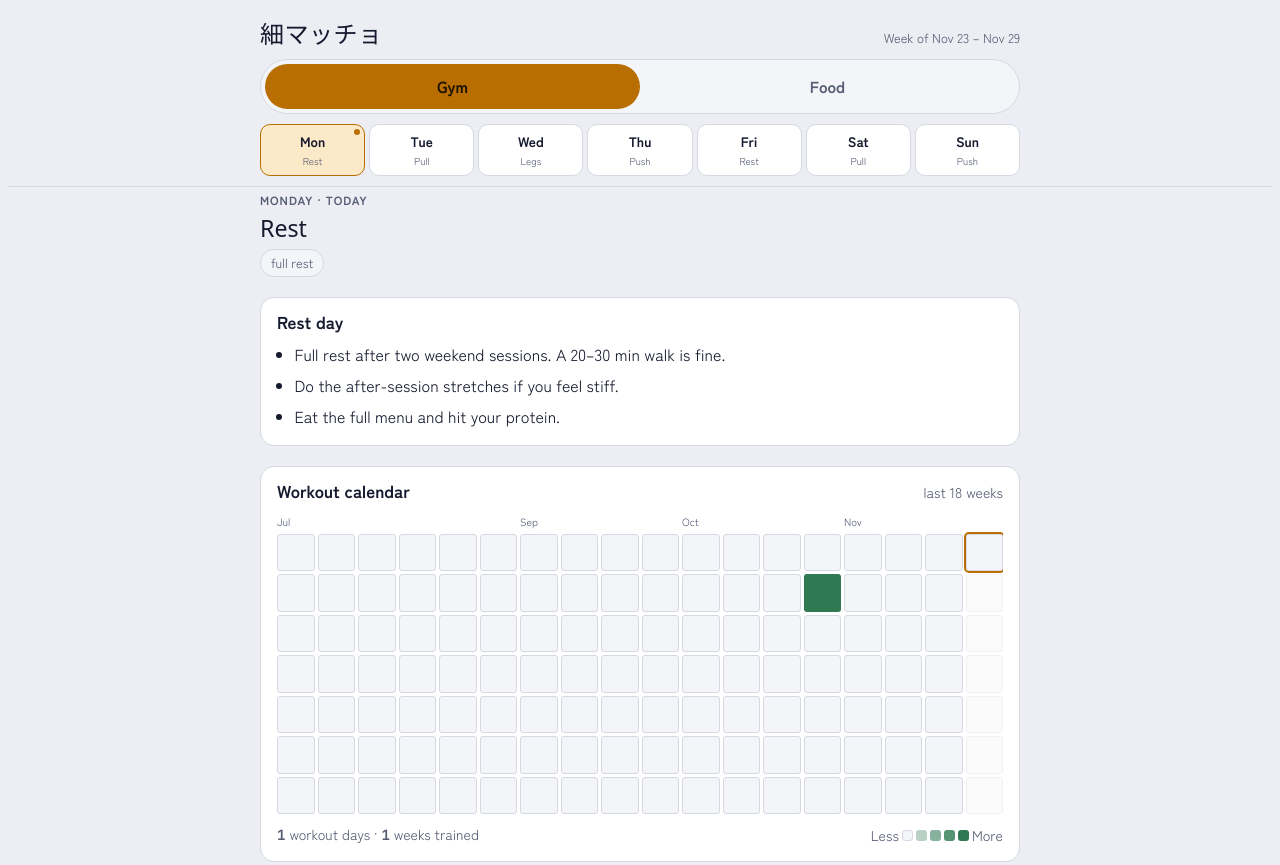
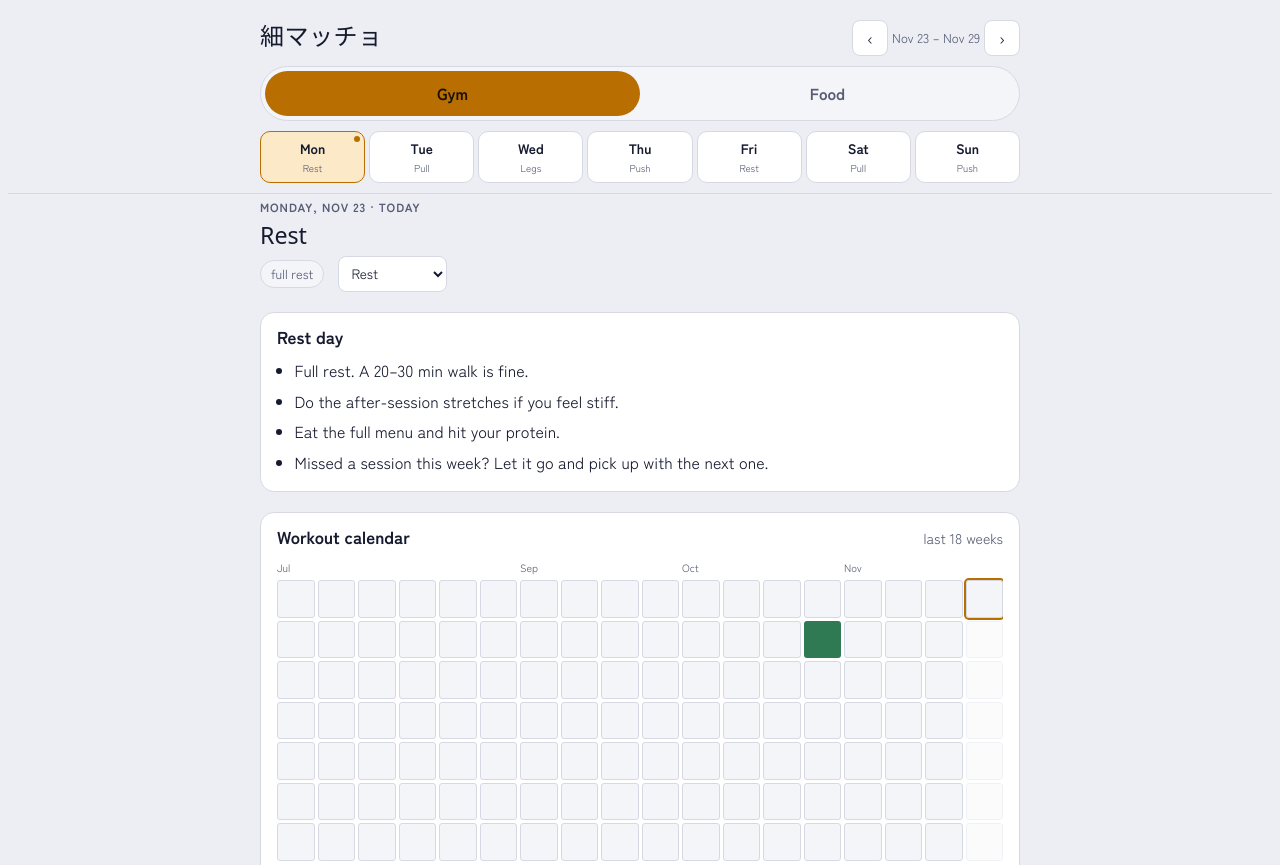
Before and after one commit to OrigamiPaper225/hosomacho, a plain HTML site: page index.html in a window 1280 px wide. Shown: the top 865 px of the page. Drawn offline with Linux system fonts and the light colour scheme; a web font is replaced by a local one.

Commit message:
Week navigation, per-day session picker, leg press and barbell deadlift on leg day
Co-Authored-By: Claude Sonnet 5.5 <noreply@anthropic.com>

```diff
--- a/index.html
+++ b/index.html
@@ -77,13 +77,18 @@ header {
 .head-in { max-width: 760px; margin: 0 auto; width: 100%; display: grid; gap: 10px; }
 .brand { display: flex; align-items: baseline; justify-content: space-between; gap: 12px; }
 .brand h1 { font-family: var(--f-display); font-weight: 400; font-size: 1.5rem; letter-spacing: .02em; }
-.brand span { font-size: .8rem; color: var(--muted); }
+.brand #weekLabel { font-size: .8rem; color: var(--muted); }
 .seg { display: grid; grid-template-columns: 1fr 1fr; background: var(--surface-2); border: 1px solid var(--line); border-radius: 999px; padding: 4px; }
 .seg button {
   font: inherit; font-weight: 700; border: 0; border-radius: 999px; padding: 10px 0; min-height: 44px;
   background: transparent; color: var(--muted); cursor: pointer;
 }
 .seg button[aria-selected="true"] { background: var(--accent); color: var(--on-accent); }
+.weeknav { display: flex; align-items: center; gap: 4px; }
+.weeknav button { font: inherit; border: 1px solid var(--line); background: var(--surface); color: var(--ink); border-radius: 8px; min-width: 36px; min-height: 36px; cursor: pointer; }
+.weeknav button.now { padding: 0 10px; font-size: .75rem; color: var(--muted); }
+.weeknav button[hidden] { display: none; }
+.sess { font: inherit; font-size: .85rem; border: 1px solid var(--line); background: var(--surface); color: var(--ink); border-radius: 8px; padding: 4px 8px; min-height: 36px; }
 .days { display: grid; grid-template-columns: repeat(7, 1fr); gap: 4px; }
 .days button {
   font: inherit; border: 1px solid var(--line); background: var(--surface); color: var(--ink);
@@ -222,7 +227,7 @@ footer { font-size: .78rem; color: var(--muted); display: grid; gap: 6px; }
 
 <header>
   <div class="head-in">
-    <div class="brand"><h1>細マッチョ</h1><span id="weekLabel"></span></div>
+    <div class="brand"><h1>細マッチョ</h1><div class="weeknav"><button type="button" id="wkPrev" aria-label="Previous week">‹</button><span id="weekLabel"></span><button type="button" id="wkNext" aria-label="Next week">›</button><button type="button" class="now" id="wkNow" hidden>This week</button></div></div>
     <div class="seg" role="tablist" aria-label="Section">
       <button role="tab" id="tab-gym" aria-controls="gym" aria-selected="true" data-tab="gym">Gym</button>
       <button role="tab" id="tab-food" aria-controls="food" aria-selected="false" data-tab="food">Food</button>
@@ -372,12 +377,12 @@ const EX = {
     cue: "Rope on the low pulley, thumbs up. Elbows pinned to your sides, curl, then lower for a 2-second count." },
   wristExt:    { name: "Dumbbell wrist extension", img: "wrist-ext", yt: "N284Q08Ne2g", short: true,
     cue: "Forearm on your thigh or a bench, palm down, wrist past the edge. Lift the back of the hand up, lower slowly. Light weight, full range." },
-  boxSquat:    { name: "Barbell box squat", img: "box-squat", yt: "1SgHKc5tImQ",
-    cue: "Bar on upper back in a rack with safety pins set. Sit back onto a box at or a little above knee height, touch it lightly without relaxing, stand up. The box caps depth, which keeps knee load down. Raise the box if your knees ache." },
+  legPress:    { name: "Leg press", img: "leg-press", yt: "26DciWnfbRg", short: true,
+    cue: "Feet high and shoulder-width on the platform so the knees bend less. Lower only until the knees reach about 90° (shallower if they ache), back flat on the pad, don't lock out the knees. Stop a set if the knees hurt." },
   legCurl:     { name: "Seated leg curl", img: "seated-leg-curl", yt: "7PE3MlvGAts", short: true,
     cue: "Line the machine pivot up with your knee. Smooth curl, slow return." },
-  bbRdl:       { name: "Barbell Romanian deadlift", img: "bb-rdl", yt: "lDoRchHPsaI", short: true,
-    cue: "Bar starts at the hips. Soft knees, push hips back, bar slides down your thighs. Stop when the hamstrings are tight (around the knees for most people), not as low as possible. Back stays flat." },
+  bbDeadlift:  { name: "Barbell deadlift", img: "bb-deadlift", yt: "xNwpvDuZJ3k", short: true,
+    cue: "Bar over mid-foot, shins close to the bar. Hinge down, grip just outside the legs, chest up, back flat. Push the floor away and keep the bar dragging up your legs. Start light and stop a set when your back rounds." },
   legExt:      { name: "Leg extension", img: "leg-extension", yt: "Tae3aeJe5Ks", short: true,
     cue: "Knee lined up with the machine pivot. Squeeze at the top for 1 s, lower slowly. Weak knees: lighter weight, slow reps, and only the range that feels fine." },
   calfPress:   { name: "Calf raise on the leg press", img: "calf-press", yt: "DqT1h2_hQJ4", short: true,
@@ -408,21 +413,25 @@ const COOLDOWN = [
 ];
 const PUSH = [["chestPress", 3, "8–12"], ["cableFly", 2, "12–15 / side"], ["lateral", 3, "12–15 / side"], ["overhead", 3, "10–15"], ["abMachine", 3, "10–15"]];
 const PULL = core => [["latRow", 3, "10–12 / side"], ["pulldown", 3, "8–12"], ["facePull", 2, "12–15"], ["curl", 3, "10–15"], ["hammer", 2, "10–15"], ["wristExt", 2, "15–20"], ["hang", 2, "20–30 s"], core];
-/* Weekdays carry the rest days; the weekend has more time for the gym. */
+const SESSIONS = {
+  rest:  { title: "Rest",         sub: "Rest", time: "full rest", ex: [] },
+  pullA: { title: "Pull A",       sub: "Pull", time: "50–60 min", ex: PULL(["deadBug", 2, "8–10 / side"]) },
+  pullB: { title: "Pull B",       sub: "Pull", time: "50–60 min", ex: PULL(["pallof", 2, "10 / side"]) },
+  push:  { title: "Push + abs",   sub: "Push", time: "50–60 min", ex: PUSH },
+  legs:  { title: "Legs",         sub: "Legs", time: "45–55 min",
+    ex: [["legPress", 3, "8–12"], ["bbDeadlift", 3, "5–8"], ["legCurl", 3, "10–15"], ["legExt", 2, "12–15"], ["calfPress", 3, "12–20"]] }
+};
+/* Default week; any date can be switched to another session (hist.plan[date]). Weekdays carry the rest days. */
 const DAYS = [
-  { key: "mon", short: "Mon", name: "Monday",    title: "Rest", sub: "Rest", time: "full rest", ex: [] },
-  { key: "tue", short: "Tue", name: "Tuesday",   title: "Pull A", sub: "Pull", time: "50–60 min", ex: PULL(["deadBug", 2, "8–10 / side"]) },
-  { key: "wed", short: "Wed", name: "Wednesday", title: "Legs", sub: "Legs", time: "45–55 min",
-    ex: [["boxSquat", 3, "6–10"], ["bbRdl", 3, "8–10"], ["legCurl", 3, "10–15"], ["legExt", 2, "12–15"], ["calfPress", 3, "12–20"]] },
-  { key: "thu", short: "Thu", name: "Thursday",  title: "Push A + abs", sub: "Push", time: "50–60 min", ex: PUSH },
-  { key: "fri", short: "Fri", name: "Friday",    title: "Rest", sub: "Rest", time: "full rest", ex: [] },
-  { key: "sat", short: "Sat", name: "Saturday",  title: "Pull B", sub: "Pull", time: "50–60 min", ex: PULL(["pallof", 2, "10 / side"]) },
-  { key: "sun", short: "Sun", name: "Sunday",    title: "Push B + abs", sub: "Push", time: "50–60 min", ex: PUSH }
+  { key: "mon", short: "Mon", name: "Monday",    def: "rest" },
+  { key: "tue", short: "Tue", name: "Tuesday",   def: "pullA" },
+  { key: "wed", short: "Wed", name: "Wednesday", def: "legs" },
+  { key: "thu", short: "Thu", name: "Thursday",  def: "push" },
+  { key: "fri", short: "Fri", name: "Friday",    def: "rest" },
+  { key: "sat", short: "Sat", name: "Saturday",  def: "pullB" },
+  { key: "sun", short: "Sun", name: "Sunday",    def: "push" }
 ];
-const REST_TEXT = {
-  mon: ["Full rest after two weekend sessions. A 20–30 min walk is fine.", "Do the after-session stretches if you feel stiff.", "Eat the full menu and hit your protein."],
-  fri: ["Rest before the weekend sessions. A relaxed walk is fine.", "Check you have food for the weekend; batch prep is Sunday after the gym.", "Missed a session this week? Let it go and pick up with the next one."]
-};
+const REST_TEXT = ["Full rest. A 20–30 min walk is fine.", "Do the after-session stretches if you feel stiff.", "Eat the full menu and hit your protein.", "Missed a session this week? Let it go and pick up with the next one."];
 
 const MEALS = {
   eggs:    { name: "Eggs on rice", img: "eggs", time: "8 min", p: 16,
@@ -556,9 +565,9 @@ const EVIDENCE = [
     d: "Machine chest press 3 sets + single-arm cable fly 2 sets, twice a week = 10 chest sets. No bench needed.",
     src: [["Haugen et al., BMC Sports Sci Med Rehabil 2023", "https://pmc.ncbi.nlm.nih.gov/articles/PMC10426227/"]] },
   { t: "Weak knees",
-    e: "Knee joint forces rise as the knee bends and peak near the deepest point of a squat. Squats load the knee more than the leg press at the same depth.",
-    r: "Swapping machines doesn't fix sore knees; controlling depth does. Hip-hinge moves (RDL, leg curl) load the knee very little.",
-    d: "Box squat to a box at or above knee height, barbell RDL for the back of the legs, calf raises with straight knees. If knees still hurt, see a physio.",
+    e: "Knee joint forces rise as the knee bends and peak near the deepest point of a squat. Squats load the knee more than the leg press at the same depth, so the leg press at a limited depth is a fair choice.",
+    r: "Swapping machines doesn't fix sore knees; controlling depth does. Hip-hinge moves (deadlift, leg curl) load the knee very little.",
+    d: "Leg press with feet high and depth capped near 90°, barbell deadlift for the back of the legs, calf raises with straight knees. If knees still hurt, see a physio.",
     src: [["Escamilla 2001, Med Sci Sports Exerc", "https://pubmed.ncbi.nlm.nih.gov/11194098/"]] },
   { t: "Abs",
     e: "In a 6-week trial, people doing ab exercises 5 days a week lost no more belly fat than a group that didn't. Spot reduction doesn't work.",
@@ -595,8 +604,8 @@ const FOOD_CREDITS = [
 ];
 
 /* ---------- state ---------- */
-/* v4: exercise order changed again, so older set ticks no longer line up. */
-const STORE_KEY = "hosomacho_v5";
+/* v6: ticks are keyed by date (not weekday) so past weeks stay editable. Bump when exercise order changes. */
+const STORE_KEY = "hosomacho_v6";
 const GROC_KEY = "hosomacho_grocery_v2";
 /* Never reset: sets[date] = sets ticked that day (heatmap); lifts[exId] = [{d, w, r}] one entry per date. */
 const HIST_KEY = "hosomacho_history_v1";
@@ -607,15 +616,16 @@ function mondayOf(d) {
 }
 const ymd = d => `${d.getFullYear()}-${String(d.getMonth() + 1).padStart(2, "0")}-${String(d.getDate()).padStart(2, "0")}`;
 const thisMonday = mondayOf(new Date());
-const weekId = ymd(thisMonday);
+let weekOffset = 0;
+const viewMonday = () => { const d = new Date(thisMonday); d.setDate(d.getDate() + weekOffset * 7); return d; };
 function load(key, fallback) {
   try { const v = JSON.parse(localStorage.getItem(key)); return v ?? fallback; } catch { return fallback; }
 }
 function save(key, v) { try { localStorage.setItem(key, JSON.stringify(v)); } catch {} }
 let state = load(STORE_KEY, null);
-if (!state || state.week !== weekId) state = { week: weekId, gym: {}, food: {}, tab: state?.tab || "gym" };
+if (!state) state = { gym: {}, food: {}, tab: load("hosomacho_v5", null)?.tab || "gym" };
 let hist = load(HIST_KEY, {});
-hist.sets ||= {}; hist.lifts ||= {};
+hist.sets ||= {}; hist.lifts ||= {}; hist.plan ||= {};
 /* Sessions trained before the history log existed. */
 const PAST_SESSIONS = { "2026-10-27": 20 };
 for (const [d, n] of Object.entries(PAST_SESSIONS)) hist.sets[d] ??= n;
@@ -624,10 +634,14 @@ let groc = load(GROC_KEY, {});
 const todayKey = DAYS[(new Date().getDay() + 6) % 7].key;
 let day = todayKey;
 function dateOf(key) {
-  const d = new Date(thisMonday);
+  const d = viewMonday();
   d.setDate(d.getDate() + DAYS.findIndex(x => x.key === key));
   return ymd(d);
 }
+
+const isToday = key => weekOffset === 0 && key === todayKey;
+const sessionOf = key => hist.plan[dateOf(key)] || DAYS.find(x => x.key === key).def;
+const dayInfo = key => ({ ...DAYS.find(x => x.key === key), ...SESSIONS[sessionOf(key)] });
 
 const $ = (s, r = document) => r.querySelector(s);
 const esc = s => String(s).replace(/[&<>"]/g, c => ({ "&": "&amp;", "<": "&lt;", ">": "&gt;", '"': "&quot;" }[c]));
@@ -642,18 +656,23 @@ function imgFail(img, text) {
 /* ---------- header ---------- */
 function renderDays() {
   const fmt = new Intl.DateTimeFormat(undefined, { month: "short", day: "numeric" });
-  const end = new Date(thisMonday); end.setDate(end.getDate() + 6);
-  $("#weekLabel").textContent = `Week of ${fmt.format(thisMonday)} – ${fmt.format(end)}`;
-  $("#days").innerHTML = DAYS.map(d => `
-    <button type="button" data-day="${d.key}" aria-pressed="${d.key === day}" class="${d.key === todayKey ? "today" : ""}"
-      aria-label="${d.name}: ${d.title}${d.key === todayKey ? " (today)" : ""}">
+  const mon = viewMonday(), end = new Date(mon); end.setDate(end.getDate() + 6);
+  $("#weekLabel").textContent = `${fmt.format(mon)} – ${fmt.format(end)}`;
+  $("#wkNow").hidden = weekOffset === 0;
+  $("#days").innerHTML = DAYS.map(x => { const d = dayInfo(x.key); return `
+    <button type="button" data-day="${d.key}" aria-pressed="${d.key === day}" class="${isToday(d.key) ? "today" : ""}"
+      aria-label="${d.name}: ${d.title}${isToday(d.key) ? " (today)" : ""}">
       <b>${d.short}</b><small>${d.sub}</small>
-    </button>`).join("");
+    </button>`; }).join("");
 }
+function renderAll() { renderDays(); renderGym(); renderFood(); }
 $("#days").addEventListener("click", e => {
   const b = e.target.closest("[data-day]"); if (!b) return;
-  day = b.dataset.day; renderDays(); renderGym(); renderFood();
+  day = b.dataset.day; renderAll();
 });
+$("#wkPrev").addEventListener("click", () => { weekOffset--; renderAll(); });
+$("#wkNext").addEventListener("click", () => { weekOffset++; renderAll(); });
+$("#wkNow").addEventListener("click", () => { weekOffset = 0; day = todayKey; renderAll(); });
 document.querySelectorAll("[data-tab]").forEach(b => b.addEventListener("click", () => setTab(b.dataset.tab)));
 function setTab(t) {
   state.tab = t; save(STORE_KEY, state);
@@ -664,28 +683,29 @@ function setTab(t) {
 /* ---------- gym ---------- */
 function renderGym() {
   renderGymHead();
-  const d = DAYS.find(x => x.key === day);
-  const done = state.gym[day] || {};
+  const d = dayInfo(day);
+  const done = state.gym[dateOf(day)] || {};
   if (!d.ex.length) {
     $("#gymList").innerHTML = `<div class="ex"><div class="body"><h3>Rest day</h3>
-      <ul class="clean">${REST_TEXT[d.key].map(t => `<li>${t}</li>`).join("")}</ul></div></div>`;
+      <ul class="clean">${REST_TEXT.map(t => `<li>${t}</li>`).join("")}</ul></div></div>`;
     return;
   }
   renderGymList(d, done);
 }
 function renderGymHead() {
-  const d = DAYS.find(x => x.key === day);
-  const done = state.gym[day] || {};
+  const d = dayInfo(day);
+  const done = state.gym[dateOf(day)] || {};
   /* Optional lifts don't count toward the day's total, so skipping them still completes the day. */
   const req = d.ex.map((e, i) => [e, i]).filter(([[id]]) => !EX[id].optional);
   const total = req.reduce((n, [[, s]]) => n + s, 0);
   const count = req.reduce((n, [[, s], i]) => n + Array.from({ length: s }, (_, k) => done[`${i}.${k}`]).filter(Boolean).length, 0);
   const pct = total ? Math.round(count / total * 100) : 0;
   $("#gymHead").innerHTML = `
-    <span class="label">${d.name}${d.key === todayKey ? " · today" : ""}</span>
+    <span class="label">${d.name}, ${fmtShort.format(parseYmd(dateOf(day)))}${isToday(d.key) ? " · today" : ""}</span>
     <h2>${esc(d.title)}</h2>
     <div class="row">
       <span class="chip">${d.time}</span>
+      <select class="sess" id="sessPick" aria-label="Session for this day">${Object.entries(SESSIONS).map(([k, v]) => `<option value="${k}"${k === sessionOf(day) ? " selected" : ""}>${v.title}</option>`).join("")}</select>
       ${total ? `<span class="chip ${count === total ? "done" : ""}" id="gymCount"><span class="mono">${count}/${total}</span> sets done</span>` : ""}
     </div>
     ${total ? `<div class="bar" aria-hidden="true"><i style="width:${pct}%"></i></div>` : ""}`;
@@ -716,10 +736,20 @@ function renderGymList(d, done) {
   }).join("");
   $("#gymList").querySelectorAll("[data-reel]").forEach(m => { imgFail(m.querySelector("img"), EX[m.dataset.reel].name); reelObserver.observe(m); });
 }
+$("#gymHead").addEventListener("change", e => {
+  if (e.target.id !== "sessPick") return;
+  const k = e.target.value, date = dateOf(day);
+  if (k === sessionOf(day)) return;
+  if (hist.sets[date] && !confirm("Changing the session clears the sets ticked on this day. Continue?")) { renderGymHead(); return; }
+  delete state.gym[date]; delete hist.sets[date];
+  if (k === DAYS.find(x => x.key === day).def) delete hist.plan[date]; else hist.plan[date] = k;
+  save(STORE_KEY, state); save(HIST_KEY, hist);
+  renderAll(); renderHeat();
+});
 $("#gymList").addEventListener("click", e => {
   const s = e.target.closest("[data-set]");
   if (s) {
-    const m = (state.gym[day] ||= {});
+    const m = (state.gym[dateOf(day)] ||= {});
     m[s.dataset.set] = !m[s.dataset.set];
     save(STORE_KEY, state);
     s.setAttribute("aria-pressed", m[s.dataset.set]);
@@ -825,9 +855,10 @@ $("#bkRestore").addEventListener("click", () => {
     for (const e of log) byDate[e.d] = e;
     hist.lifts[id] = Object.values(byDate).sort((a, b) => a.d < b.d ? -1 : 1);
   }
+  Object.assign(hist.plan, data.hist.plan || {});
   Object.assign(groc, data.groc || {});
   save(HIST_KEY, hist); save(GROC_KEY, groc);
-  renderHeat(); renderGym(); renderGroc();
+  renderHeat(); renderAll(); renderGroc();
   $("#bkIn").value = "";
   bkSay(`Restored ${Object.keys(data.hist.sets).length} workout days.`);
 });
@@ -872,14 +903,14 @@ $("#gymList").addEventListener("click", e => {
 
 /* ---------- food ---------- */
 function renderFood() {
-  const d = DAYS.find(x => x.key === day);
+  const d = dayInfo(day);
   const menu = MENU[day];
-  const eaten = state.food[day] || {};
+  const eaten = state.food[dateOf(day)] || {};
   const protein = menu.reduce((n, [, id]) => n + MEALS[id].p, 0);
   const count = menu.filter((_, i) => eaten[i]).length;
   const got = menu.reduce((n, [, id], i) => n + (eaten[i] ? MEALS[id].p : 0), 0);
   $("#foodHead").innerHTML = `
-    <span class="label">${d.name}${d.key === todayKey ? " · today" : ""} · ${esc(d.title)} day</span>
+    <span class="label">${d.name}${isToday(d.key) ? " · today" : ""} · ${esc(d.title)} day</span>
     <h2>What you eat today</h2>
     <div class="row">
       <span class="chip accent">Plan: ~<span class="mono">${protein}</span> g protein</span>
@@ -923,7 +954,7 @@ function renderFood() {
 }
 $("#mealList").addEventListener("click", e => {
   const b = e.target.closest("[data-eat]"); if (!b) return;
-  const m = (state.food[day] ||= {});
+  const m = (state.food[dateOf(day)] ||= {});
   m[b.dataset.eat] = !m[b.dataset.eat];
   save(STORE_KEY, state);
   const open = [...$("#mealList").querySelectorAll("details")].map(x => x.open);
@@ -985,7 +1016,7 @@ $("#evidence").innerHTML = EVIDENCE.map(x => `
     <p class="small">${x.src.map(([n, u]) => `<a href="${u}" target="_blank" rel="noopener">${esc(n)} ↗</a>`).join(" · ")}</p>
   </div>`).join("");
 $("#credits").innerHTML = `
-  <p>Checkmarks save in this browser only and reset each Monday. Grocery checks stay until you clear them.</p>
+  <p>Checkmarks and session changes save in this browser only. Use the arrows at the top to visit other weeks. Grocery checks stay until you clear them.</p>
   <p>Demo videos are embedded from YouTube and belong to their creators. Exercise and stretch photos: <a href="https://github.com/yuhonas/free-exercise-db" target="_blank" rel="noopener">free-exercise-db</a> (public domain).
   Food photos via Wikimedia Commons: ${FOOD_CREDITS.map(([n, a, l, u]) => `<a href="${u}" target="_blank" rel="noopener">${esc(n)}</a> by ${esc(a)}, ${l}`).join("; ")}.</p>
   <p>Training and nutrition guide only. Not medical advice.</p>`;
```
Also changed, not shown: img/ex/bb-deadlift-0.webp (added), img/ex/bb-rdl-0.webp (deleted), img/ex/box-squat-0.webp (deleted), img/ex/leg-press-0.webp (added).
